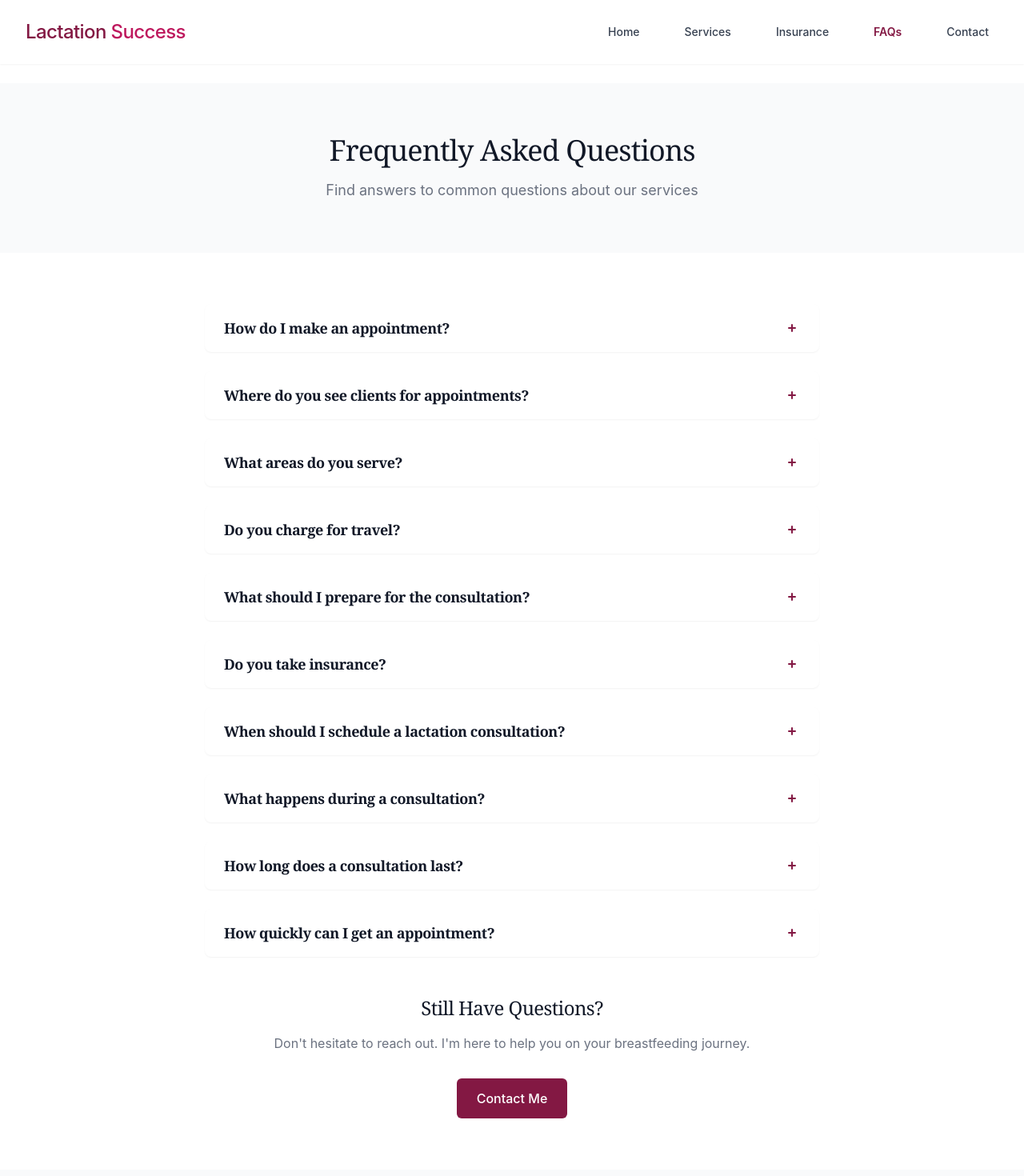
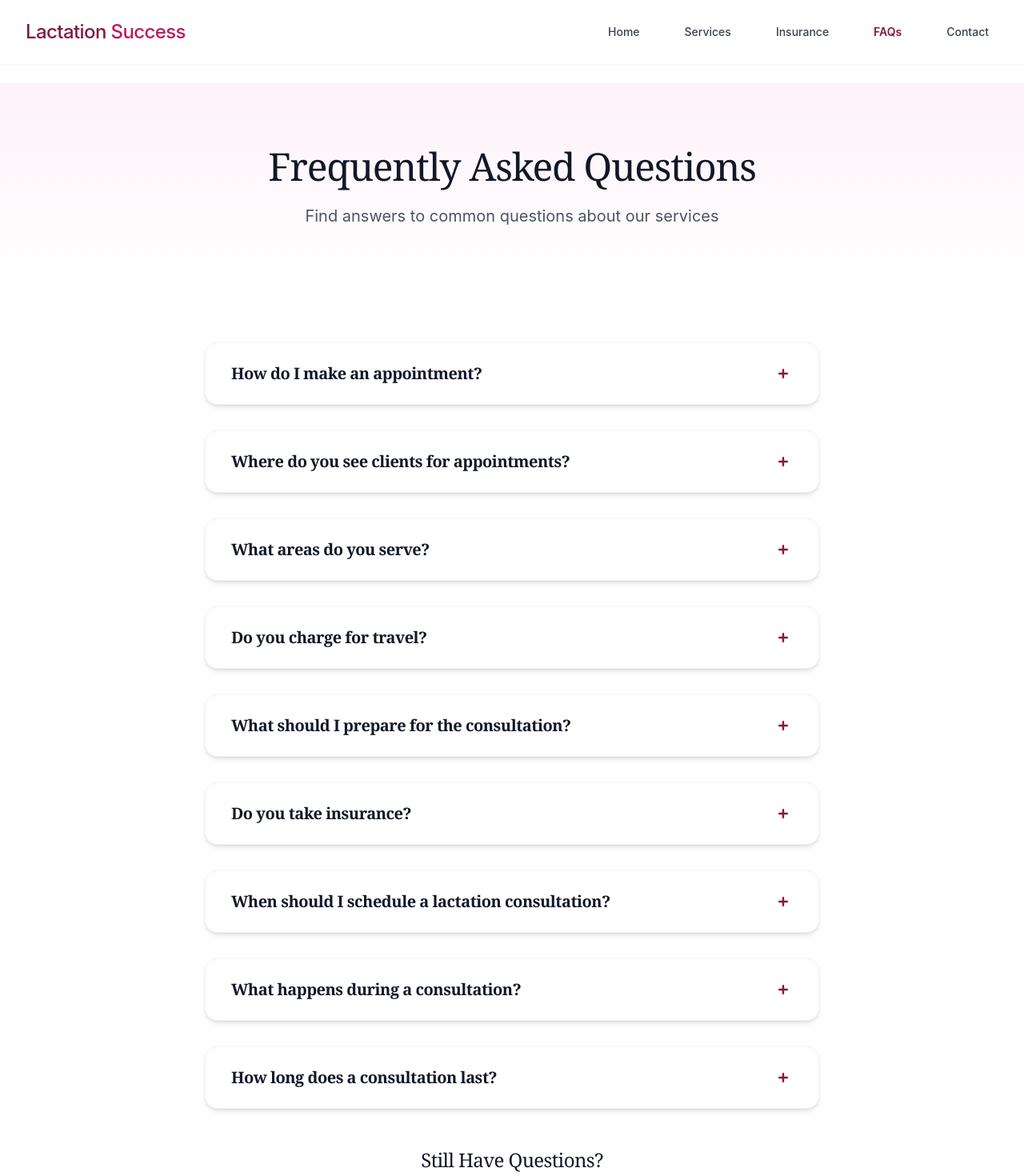
Before and after one commit to JoshuaMosier/lactation-success-site, a SvelteKit app: page /faq in a window 1280 px wide. Shown: the top 1470 px of the page at 80% size. Built offline with nearby package versions, Linux system fonts and the light colour scheme.

Commit message:
styling update for faq/insurance

```diff
--- a/src/app.css
+++ b/src/app.css
@@ -12,6 +12,22 @@
     font-family: Georgia, Cambria, 'Times New Roman', Times, serif;
     letter-spacing: -0.025em;
   }
+
+  /* Improve focus visibility for keyboard navigation */
+  *:focus-visible {
+    outline: 2px solid #be185d;
+    outline-offset: 2px;
+  }
+
+  /* Reduce motion for users who prefer it */
+  @media (prefers-reduced-motion: reduce) {
+    * {
+      animation-duration: 0.01ms !important;
+      animation-iteration-count: 1 !important;
+      transition-duration: 0.01ms !important;
+      scroll-behavior: auto !important;
+    }
+  }
 }
 
 @layer components {
--- a/src/app.html
+++ b/src/app.html
@@ -4,7 +4,26 @@
 		<meta charset="utf-8" />
 		<link rel="icon" href="%sveltekit.assets%/favicon.png" />
 		<meta name="viewport" content="width=device-width, initial-scale=1" />
+		<meta name="robots" content="index, follow" />
+		<meta property="og:title" content="Lactation Success | Professional Breastfeeding Support" />
+		<meta property="og:description" content="Professional lactation consulting services in Northern Virginia and DC area." />
+		<meta property="og:image" content="%sveltekit.assets%/og-image.jpg" />
+		<meta name="twitter:card" content="summary_large_image" />
 		%sveltekit.head%
+		<script type="application/ld+json">
+		{
+		  "@context": "https://schema.org",
+		  "@type": "MedicalBusiness",
+		  "name": "Lactation Success",
+		  "image": "%sveltekit.assets%/og-image.jpg",
+		  "address": {
+			"@type": "PostalAddress",
+			"addressRegion": "VA",
+			"addressCountry": "US"
+		  },
+		  "telephone": "+17035999180"
+		}
+		</script>
 	</head>
 	<body data-sveltekit-preload-data="hover">
 		<div style="display: contents">%sveltekit.body%</div>
--- a/src/routes/faq/+page.svelte
+++ b/src/routes/faq/+page.svelte
@@ -26,19 +26,19 @@
     },
     {
       question: "Do you charge for travel?",
-      answer: "No, I do not."
+      answer: "No, I do not charge any additional fees for travel within my service area."
     },
     {
       question: "What should I prepare for the consultation?",
-      answer: "Try to time baby's feeding so that he or she is hungry at the appointment time. I'll want to assess a feed and offer advice. Prepare any questions you may have so I can address any issues. Feel free to have a support person be part of the consultation. Please be sure that any dogs are away during the appointment."
+      answer: "Try to time baby's feeding so that they are hungry at the appointment time. I'll want to assess a feed and offer advice. Prepare any questions you may have so I can address any issues. Feel free to have a support person be part of the consultation. Please be sure that any dogs are secured in another room during the appointment."
     },
     {
       question: "Do you take insurance?",
-      answer: "Yes, I work with The Lactation Network who process insurance inquiries for lactation consultants. Click on this link for more information and to see if your insurance is covered."
+      answer: "Yes, I work with The Lactation Network who process insurance inquiries for lactation consultants. <a href='https://go.lactationnetwork.com/LactationSuccessLLC' class='text-pink-900 hover:text-pink-700 underline'>Click here</a> for more information and to check if your insurance is covered."
     },
     {
       question: "When should I schedule a lactation consultation?",
-      answer: "It's beneficial to schedule a consultation before your baby arrives to prepare for breastfeeding. However, many families seek support in the first few days or weeks after birth, especially if they're experiencing challenges with latch, milk supply, or pain.  here to help at any stage of your journey."
+      answer: "It's beneficial to schedule a consultation before your baby arrives to prepare for breastfeeding. However, many families seek support in the first few days or weeks after birth, especially if they're experiencing challenges with latch, milk supply, or pain. I'm here to help at any stage of your journey."
     },
     {
       question: "What happens during a consultation?",
@@ -47,10 +47,6 @@
     {
       question: "How long does a consultation last?",
       answer: "Initial consultations typically last 90-120 minutes to allow time for a thorough assessment and care plan development. Follow-up visits are usually 60-90 minutes. Virtual consultations are typically 60 minutes."
-    },
-    {
-      question: "How quickly can I get an appointment?",
-      answer: "We understand the time-sensitive nature of breastfeeding challenges and strive to see new clients within 24-48 hours of contact. Emergency appointments may be available for urgent situations."
     }
   ];
 </script>
@@ -61,11 +57,11 @@
 </svelte:head>
 
 <!-- Header -->
-<section class="bg-gray-50 py-16">
+<section class="bg-gradient-to-b from-pink-50 to-white py-20">
   <div class="max-w-7xl mx-auto px-4 sm:px-6 lg:px-8">
     <div class="text-center">
-      <h1 class="text-4xl font-serif text-gray-900">Frequently Asked Questions</h1>
-      <p class="mt-4 text-lg text-gray-500">Find answers to common questions about our services</p>
+      <h1 class="text-5xl font-serif text-gray-900 mb-6">Frequently Asked Questions</h1>
+      <p class="mt-4 text-xl text-gray-600 max-w-2xl mx-auto">Find answers to common questions about our services</p>
     </div>
   </div>
 </section>
@@ -74,22 +70,22 @@
 <section class="py-16">
   <div class="max-w-7xl mx-auto px-4 sm:px-6 lg:px-8">
     <div class="max-w-3xl mx-auto">
-      <div class="space-y-6">
+      <div class="space-y-8">
         {#each faqs as faq, index}
-          <div class="bg-white rounded-lg shadow-sm">
+          <div class="bg-white rounded-2xl shadow-md border border-gray-100 hover:shadow-lg transition-shadow duration-200">
             <button
-              class="w-full px-6 py-4 text-left focus:outline-none"
+              class="w-full px-8 py-6 text-left focus:outline-none"
               on:click={() => toggleQuestion(index)}
             >
               <div class="flex items-center justify-between">
-                <h2 class="text-lg font-semibold text-gray-900">{faq.question}</h2>
+                <h2 class="text-xl font-semibold text-gray-900">{faq.question}</h2>
                 <span class="ml-6 flex-shrink-0">
                   {#if openQuestions.has(index)}
-                    <svg class="h-5 w-5 text-pink-900" viewBox="0 0 20 20" fill="currentColor">
+                    <svg class="h-6 w-6 text-pink-900" viewBox="0 0 20 20" fill="currentColor">
                       <path fill-rule="evenodd" d="M5 10a1 1 0 011-1h8a1 1 0 110 2H6a1 1 0 01-1-1z" clip-rule="evenodd" />
                     </svg>
                   {:else}
-                    <svg class="h-5 w-5 text-pink-900" viewBox="0 0 20 20" fill="currentColor">
+                    <svg class="h-6 w-6 text-pink-900" viewBox="0 0 20 20" fill="currentColor">
                       <path fill-rule="evenodd" d="M10 5a1 1 0 011 1v3h3a1 1 0 110 2h-3v3a1 1 0 11-2 0v-3H6a1 1 0 110-2h3V6a1 1 0 011-1z" clip-rule="evenodd" />
                     </svg>
                   {/if}
@@ -97,8 +93,8 @@
               </div>
             </button>
             {#if openQuestions.has(index)}
-              <div class="px-6 pb-4">
-                <p class="text-gray-500">{@html faq.answer}</p>
+              <div class="px-8 pb-6">
+                <p class="text-lg text-gray-600">{@html faq.answer}</p>
               </div>
             {/if}
           </div>
```
